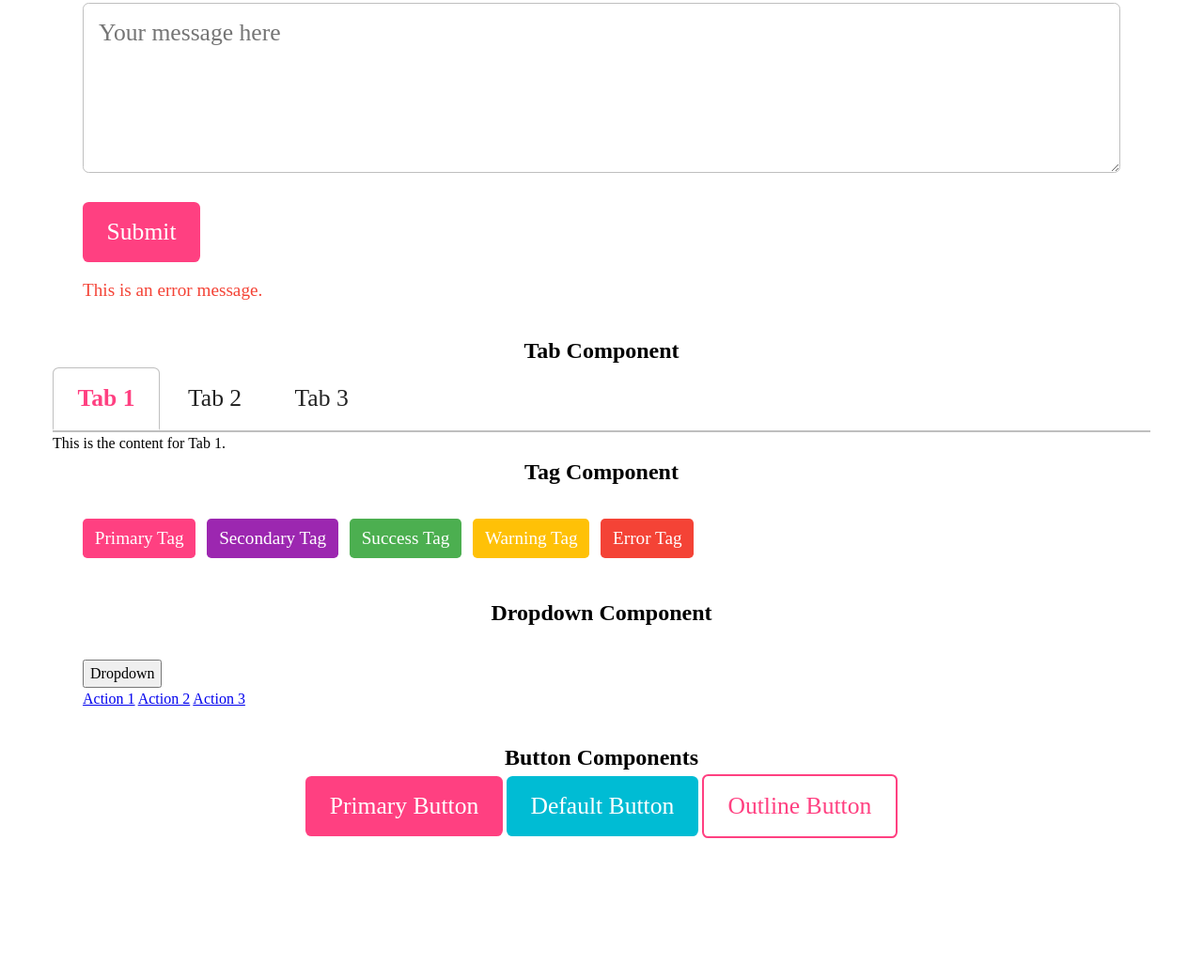
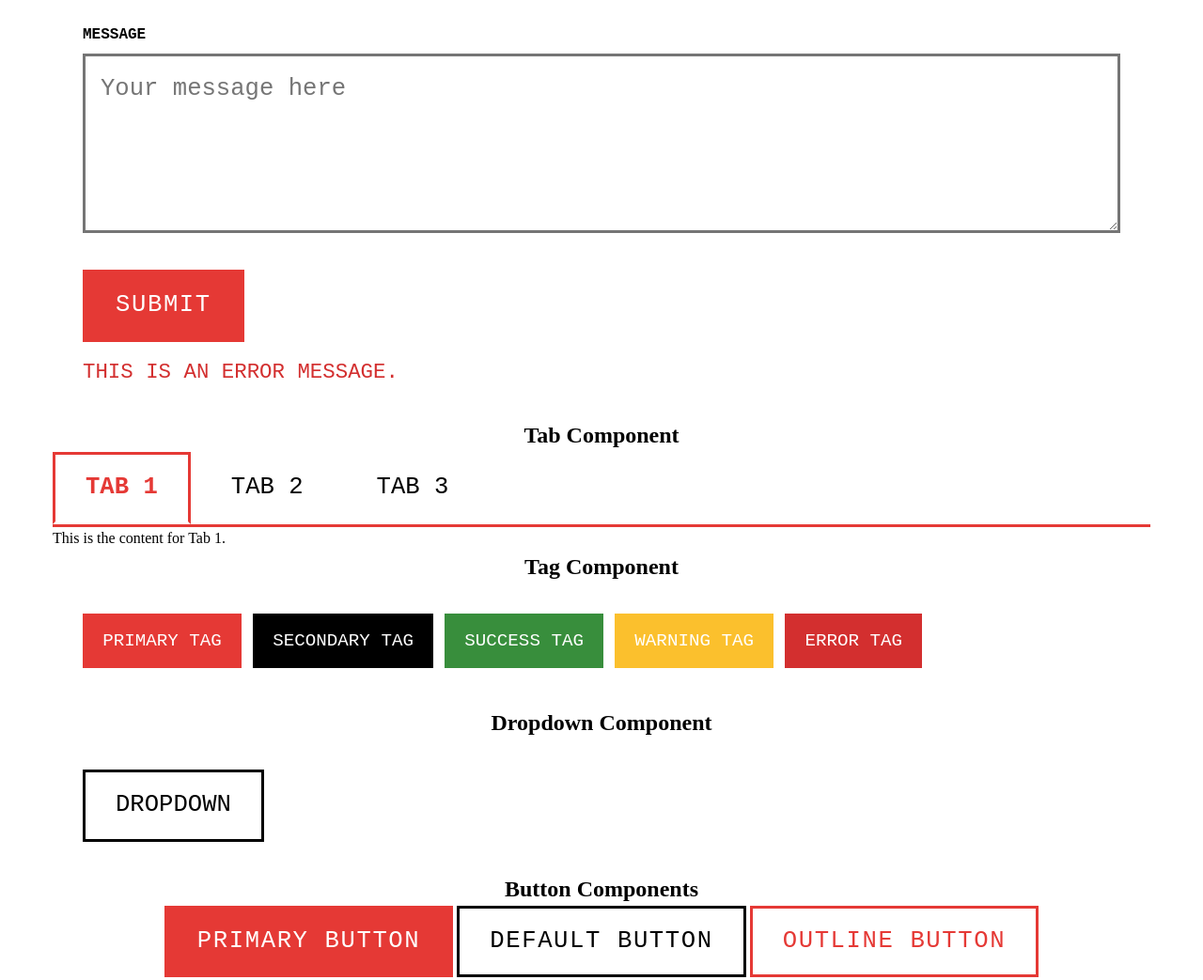
Before and after one commit to azs06/vibrant, a website built with Vite: page index.html in a window 1280 px wide. Shown: the part 711-1754 px from the top of the page at 94% size. Before the commit the page ends 1603 px from the top, so only its background shows below. Built offline with nearby package versions, Linux system fonts and the light colour scheme.

Commit message:
more brutalist design implemented

```diff
--- a/index.html
+++ b/index.html
@@ -110,7 +110,7 @@
       </section>
 
       <!-- Button Components -->
-      <section id="button-section">
+      <section id="button-section" class="mb-2">
         <h2 class="text-center">Button Components</h2>
         <div class="text-center">
           <button class="btn btn-primary">Primary Button</button>
--- a/styles/button.css
+++ b/styles/button.css
@@ -1,39 +1,56 @@
-/* button.css */
+/* button.css - Brutalist Design */
+
+/* Base Button Style */
 .btn {
     display: inline-block;
     font-size: var(--fontSize);
-    padding: 0.8rem 1.6rem;
-    border: none;
-    border-radius: 0.4rem;
+    padding: 1rem 2rem;
+    border: 3px solid var(--primaryColor);
+    background-color: var(--defaultColor);
+    color: var(--secondaryColor);
     cursor: pointer;
-    transition: background 0.3s ease, filter 0.2s;
+    transition: none; /* Abrupt changes only */
+    border-radius: 0; /* No rounding for a raw look */
+    font-family: var(--fontPrimary);
+    text-transform: uppercase;
+    letter-spacing: 0.1rem;
+  }
+
+  /* Base Hover State */
+  .btn:hover {
+    background-color: var(--primaryColor);
+    color: var(--defaultColor);
   }
 
   /* Primary Button */
   .btn-primary {
     background-color: var(--primaryColor);
     color: #fff;
+    border: 3px solid var(--primaryColor);
   }
   .btn-primary:hover {
-    filter: brightness(90%);
+    background-color: var(--defaultColor);
+    color: var(--primaryColor);
   }
 
   /* Default Button */
   .btn-default {
     background-color: var(--defaultColor);
-    color: #fff;
+    color: var(--secondaryColor);
+    border: 3px solid var(--secondaryColor);
   }
   .btn-default:hover {
-    filter: brightness(95%);
+    background-color: var(--secondaryColor);
+    color: var(--defaultColor);
   }
 
   /* Outline Button */
   .btn-outline {
     background-color: transparent;
     color: var(--primaryColor);
-    border: 2px solid var(--primaryColor);
+    border: 3px solid var(--primaryColor);
   }
   .btn-outline:hover {
     background-color: var(--primaryColor);
-    color: #fff;
+    color: var(--defaultColor);
   }
--- a/styles/card.css
+++ b/styles/card.css
@@ -1,34 +1,36 @@
-/* card.css */
+/* card.css - Brutalist Design */
+
+/* Card Container */
 .card {
-    background-color: var(--backgroundColor);
-    border: 1px solid var(--greyColor);
-    border-radius: 0.5rem;
-    box-shadow: 0 2px 4px rgba(0,0,0,0.1);
+    background-color: var(--backgroundColor);  /* Crisp white background */
+    border: 3px solid var(--primaryColor);       /* Thick, bold border */
     margin: 1rem 0;
     overflow: hidden;
   }
 
   /* Card Header */
   .card-header {
-    background-color: var(--defaultColor);
+    background-color: var(--greyColor);          /* Stark grey header */
     padding: 1rem;
     font-size: 1.8rem;
     font-weight: bold;
-    color: var(--primaryColor);
-    border-bottom: 1px solid var(--greyColor);
+    color: var(--secondaryColor);                 /* Use the secondary color for contrast */
+    border-bottom: 3px solid var(--primaryColor);  /* Heavy divider */
+    text-transform: uppercase;                    /* Bold, raw feel */
   }
 
   /* Card Body */
   .card-body {
     padding: 1rem;
-    color: var(--fontColor);
+    color: var(--secondaryColor);
+    font-family: var(--fontPrimary);              /* Use monospaced for a rigid look */
   }
 
   /* Card Footer */
   .card-footer {
-    padding: 0.8rem 1rem;
+    padding: 1rem;
     font-size: 1.2rem;
     text-align: right;
-    border-top: 1px solid var(--greyColor);
+    border-top: 3px solid var(--primaryColor);     /* Matching heavy divider */
     color: var(--secondaryColor);
   }
--- a/styles/dropdown.css
+++ b/styles/dropdown.css
@@ -1,4 +1,4 @@
-/* dropdown.css */
+/* dropdown.css - Brutalist Design */
 .dropdown {
     position: relative;
     display: inline-block;
@@ -6,16 +6,20 @@
 
   .dropdown-toggle {
     cursor: pointer;
-    padding: 0.8rem 1.6rem;
+    padding: 1rem 2rem;
     font-size: var(--fontSize);
     background-color: var(--defaultColor);
-    border: 1px solid var(--greyColor);
-    border-radius: 0.4rem;
-    color: #fff;
-    transition: background-color 0.3s;
+    border: 3px solid var(--secondaryColor);
+    color: var(--secondaryColor);
+    transition: none;
+    border-radius: 0;
+    font-family: var(--fontPrimary);
+    text-transform: uppercase;
   }
+
   .dropdown-toggle:hover {
-    background-color: var(--primaryColor);
+    background-color: var(--secondaryColor);
+    color: var(--defaultColor);
   }
 
   .dropdown-menu {
@@ -23,11 +27,10 @@
     top: 100%;
     left: 0;
     display: none;
-    min-width: 10rem;
-    background-color: var(--backgroundColor);
-    border: 1px solid var(--greyColor);
-    border-radius: 0.4rem;
-    box-shadow: 0 2px 5px rgba(0,0,0,0.1);
+    min-width: 12rem;
+    background-color: var(--defaultColor);
+    border: 3px solid var(--secondaryColor);
+    /* No box-shadow for a more raw, flat look */
     z-index: 1000;
   }
 
@@ -37,12 +40,17 @@
 
   .dropdown-menu a {
     display: block;
-    padding: 0.8rem 1.6rem;
+    padding: 1rem 2rem;
     font-size: var(--fontSize);
-    color: var(--fontColor);
+    color: var(--secondaryColor);
     text-decoration: none;
-    transition: background-color 0.3s;
+    transition: none;
+    font-family: var(--fontPrimary);
+    text-transform: uppercase;
+    border-bottom: 2px solid var(--greyColor);
   }
+
   .dropdown-menu a:hover {
-    background-color: var(--lightGreyColor);
+    background-color: var(--secondaryColor);
+    color: var(--defaultColor);
   }
--- a/styles/form.css
+++ b/styles/form.css
@@ -1,13 +1,15 @@
-/* form.css */
+/* form.css - Brutalist Design */
 .form-group {
-    margin-bottom: 1.5rem;
+  margin-bottom: 2rem;
 }
 
 label {
   display: block;
   margin-bottom: 0.5rem;
   font-weight: bold;
-    color: var(--fontColor);
+  color: var(--secondaryColor);
+  font-family: var(--fontPrimary);
+  text-transform: uppercase;
 }
 
 input[type="text"],
@@ -16,35 +18,43 @@
 select,
 textarea {
   width: 100%;
-    padding: 0.8rem 1rem;
+  padding: 1rem;
   font-size: var(--fontSize);
-    border: 1px solid var(--greyColor);
-    border-radius: 0.4rem;
-    transition: border-color 0.3s;
+  border: 3px solid var(--greyColor);
+  border-radius: 0; /* Remove rounded edges for a raw look */
+  transition: none; /* Abrupt changes only */
+  font-family: var(--fontPrimary);
 }
 
-  /* Focus state */
+/* Focus state with immediate contrast change */
 input:focus,
 select:focus,
 textarea:focus {
   border-color: var(--primaryColor);
   outline: none;
-    box-shadow: 0 0 5px rgba(255, 0, 0, 0.1);
 }
 
-  /* Feedback Messages */
+/* Feedback Messages with bold typography */
 .error-message {
   color: var(--errorColor);
-    font-size: 1.2rem;
+  font-size: 1.4rem;
   margin-top: 0.5rem;
+  font-family: var(--fontPrimary);
+  text-transform: uppercase;
 }
+
 .success-message {
   color: var(--successColor);
-    font-size: 1.2rem;
+  font-size: 1.4rem;
   margin-top: 0.5rem;
+  font-family: var(--fontPrimary);
+  text-transform: uppercase;
 }
+
 .warning-message {
   color: var(--warningColor);
-    font-size: 1.2rem;
+  font-size: 1.4rem;
   margin-top: 0.5rem;
+  font-family: var(--fontPrimary);
+  text-transform: uppercase;
 }
--- a/styles/style.css
+++ b/styles/style.css
@@ -8,4 +8,5 @@
 @import "./form.css";
 @import "./tab.css";
 @import "./tag.css";
+@import "./dropdown.css";
 @import "./util.css";
--- a/styles/tab.css
+++ b/styles/tab.css
@@ -1,28 +1,30 @@
-/* tab.css */
+/* tab.css - Brutalist Design */
 .tabs {
   display: flex;
-    border-bottom: 2px solid var(--greyColor);
+  border-bottom: 3px solid var(--primaryColor);
 }
 
 .tab {
-    padding: 0.8rem 1.6rem;
+  padding: 1rem 2rem;
   cursor: pointer;
   font-size: var(--fontSize);
-    border: 1px solid transparent;
-    border-top-left-radius: 0.4rem;
-    border-top-right-radius: 0.4rem;
-    margin-right: 0.2rem;
-    color: var(--fontColor);
-    transition: background-color 0.3s, color 0.3s;
+  font-family: var(--fontPrimary);
+  text-transform: uppercase;
+  border: 3px solid transparent;
+  margin-right: 0.5rem;
+  color: var(--secondaryColor);
+  transition: none; /* Abrupt state changes only */
 }
+
 .tab:hover {
-    background-color: var(--lightGreyColor);
+  background-color: var(--greyColor);
+  color: var(--defaultColor);
 }
 
 .tab.active {
-    background-color: var(--backgroundColor);
-    border: 1px solid var(--greyColor);
-    border-bottom: 2px solid var(--backgroundColor);
+  background-color: var(--defaultColor);
+  border: 3px solid var(--primaryColor);
+  border-bottom: 3px solid var(--defaultColor);
   color: var(--primaryColor);
   font-weight: bold;
 }
--- a/styles/tag.css
+++ b/styles/tag.css
@@ -1,31 +1,44 @@
-/* tag.css */
+/* tag.css - Brutalist Design */
 .tag {
     display: inline-block;
-    padding: 0.4rem 0.8rem;
+    padding: 0.8rem 1.2rem;
     font-size: 1.2rem;
-    border-radius: 0.3rem;
+    font-family: var(--fontPrimary);
+    text-transform: uppercase;
     background-color: var(--defaultColor);
-    color: #fff;
+    color: var(--secondaryColor);
     margin-right: 0.5rem;
     margin-bottom: 0.5rem;
+    border: 2px solid var(--primaryColor);
+    border-radius: 0;
   }
 
   .tag-primary {
     background-color: var(--primaryColor);
+    color: var(--defaultColor);
+    border-color: var(--primaryColor);
   }
 
   .tag-secondary {
     background-color: var(--secondaryColor);
+    color: var(--defaultColor);
+    border-color: var(--secondaryColor);
   }
 
   .tag-success {
     background-color: var(--successColor);
+    color: var(--defaultColor);
+    border-color: var(--successColor);
   }
 
   .tag-warning {
     background-color: var(--warningColor);
+    color: var(--defaultColor);
+    border-color: var(--warningColor);
   }
 
   .tag-error {
     background-color: var(--errorColor);
+    color: var(--defaultColor);
+    border-color: var(--errorColor);
   }
--- a/styles/variables.css
+++ b/styles/variables.css
@@ -1,18 +1,16 @@
 :root {
-  --primaryColor: #ff4081;      /* Vibrant hot pink */
-  --defaultColor: #00bcd4;      /* Bright cyan */
-  --secondaryColor: #9c27b0;    /* Vivid purple */
-  --greyColor: #bfbfbf;         /* Light grey for subtle borders */
-  --darkGreyColor: #616161;     /* For deeper accents */
-  --lightGreyColor: #e0e0e0;    /* Soft background accents */
-  --backgroundColor: #ffffff;   /* Clean white background */
-  --errorColor: #f44336;        /* Bold red for errors */
-  --successColor: #4caf50;      /* Bright green for success */
-  --warningColor: #ffc107;      /* Striking amber for warnings */
+  --primaryColor: #e53935;       /* A bold red */
+  --defaultColor: #ffffff;       /* Crisp white */
+  --secondaryColor: #000000;     /* Jet black */
+  --greyColor: #757575;
+  --backgroundColor: #ffffff;
+  --errorColor: #d32f2f;
+  --successColor: #388e3c;
+  --warningColor: #fbc02d;
   --fontSize: 1.6rem;
-  --fontPrimary: 'Helvetica, Arial, sans-serif';
-  --fontSecondary: 'Georgia, serif';
-  --fontColor: #212121;         /* Dark, crisp text */
+  --fontPrimary: 'Courier New', monospace;  /* Consider a monospaced font for raw aesthetic */
+  --fontSecondary: 'Courier New', monospace;
+  --fontColor: var(--secondaryColor);
   --gridMaxWidht: 100rem;
 }
 
```
Also changed, not shown: styles/nav.css (+21 -12 lines). Lines whose indentation alone changed are shown as unchanged.
